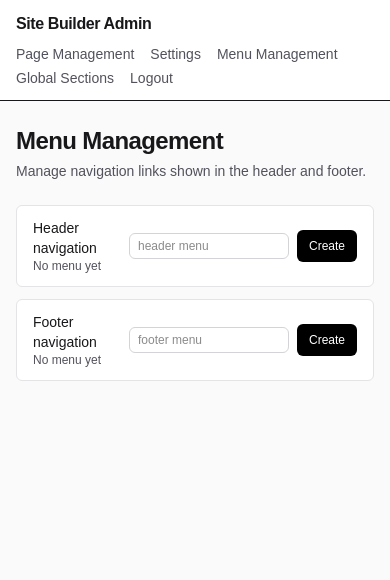
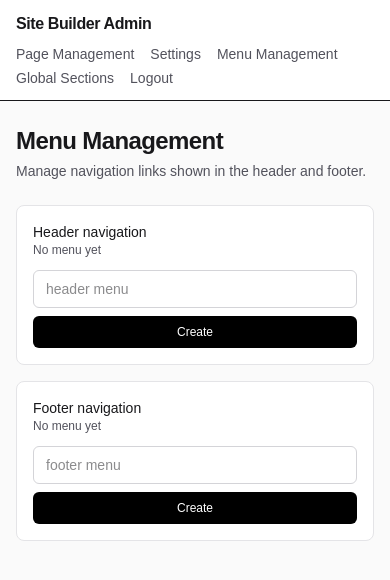
Before and after one commit to kimgyver/site-builder, a Next.js app: page /admin/menus in a window 390 px wide. Shown: the top 580 px of the page. Built offline with nearby package versions, Linux system fonts and the light colour scheme; no server answers; the database is empty.

Commit message:
page alignment

```diff
--- a/src/app/admin/menus/[id]/page.tsx
+++ b/src/app/admin/menus/[id]/page.tsx
@@ -229,8 +229,8 @@ export default async function MenuEditPage({
   const menu = await getMenu(id);
 
   return (
-    <div className="w-full max-w-2xl space-y-6">
-      <div className="flex items-center justify-between">
+    <div className="mx-auto w-full space-y-6 lg:max-w-4xl">
+      <div className="flex flex-col gap-2 sm:flex-row sm:items-center sm:justify-between">
         <div>
           <h1 className="text-2xl font-semibold tracking-tight">
             Edit Navigation Menu
@@ -241,7 +241,7 @@ export default async function MenuEditPage({
         </div>
         <Link
           href="/admin/menus"
-          className="rounded-md border border-zinc-300 px-3 py-2 text-xs font-medium text-zinc-800 hover:bg-zinc-100"
+          className="w-full rounded-md border border-zinc-300 px-3 py-2 text-xs font-medium text-zinc-800 hover:bg-zinc-100 sm:w-auto"
         >
           Back
         </Link>
--- a/src/app/admin/menus/page.tsx
+++ b/src/app/admin/menus/page.tsx
@@ -46,7 +46,7 @@ export default async function MenuManagementAdmin() {
   const locations = ["header", "footer"] as const;
 
   return (
-    <div className="w-full max-w-2xl space-y-6">
+    <div className="mx-auto w-full space-y-6 lg:max-w-4xl">
       <div>
         <h1 className="text-2xl font-semibold tracking-tight">
           Menu Management
@@ -56,15 +56,15 @@ export default async function MenuManagementAdmin() {
         </p>
       </div>
 
-      <div className="space-y-3">
+      <div className="space-y-4">
         {locations.map(location => {
           const menu = byLocation.get(location);
           return (
             <div
               key={location}
-              className="rounded-md border border-zinc-200 bg-white px-4 py-3"
+              className="rounded-lg border border-zinc-200 bg-white p-4"
             >
-              <div className="flex items-center justify-between gap-3">
+              <div className="flex flex-col gap-3 sm:flex-row sm:items-center sm:justify-between">
                 <div>
                   <div className="text-sm font-medium text-zinc-900">
                     {location === "header"
@@ -83,11 +83,14 @@ export default async function MenuManagementAdmin() {
                     Edit
                   </Link>
                 ) : (
-                  <form action={createMenu} className="flex items-center gap-2">
+                  <form
+                    action={createMenu}
+                    className="flex w-full flex-col gap-2 sm:w-auto sm:flex-row sm:items-center"
+                  >
                     <input type="hidden" name="location" value={location} />
                     <input
                       name="name"
-                      className="w-40 rounded-md border border-zinc-300 px-2 py-1 text-xs"
+                      className="w-full rounded-md border border-zinc-300 px-3 py-2 text-sm focus:border-zinc-900 focus:outline-none focus:ring-1 focus:ring-zinc-900 sm:w-56"
                       placeholder={`${location} menu`}
                       required
                     />
```
